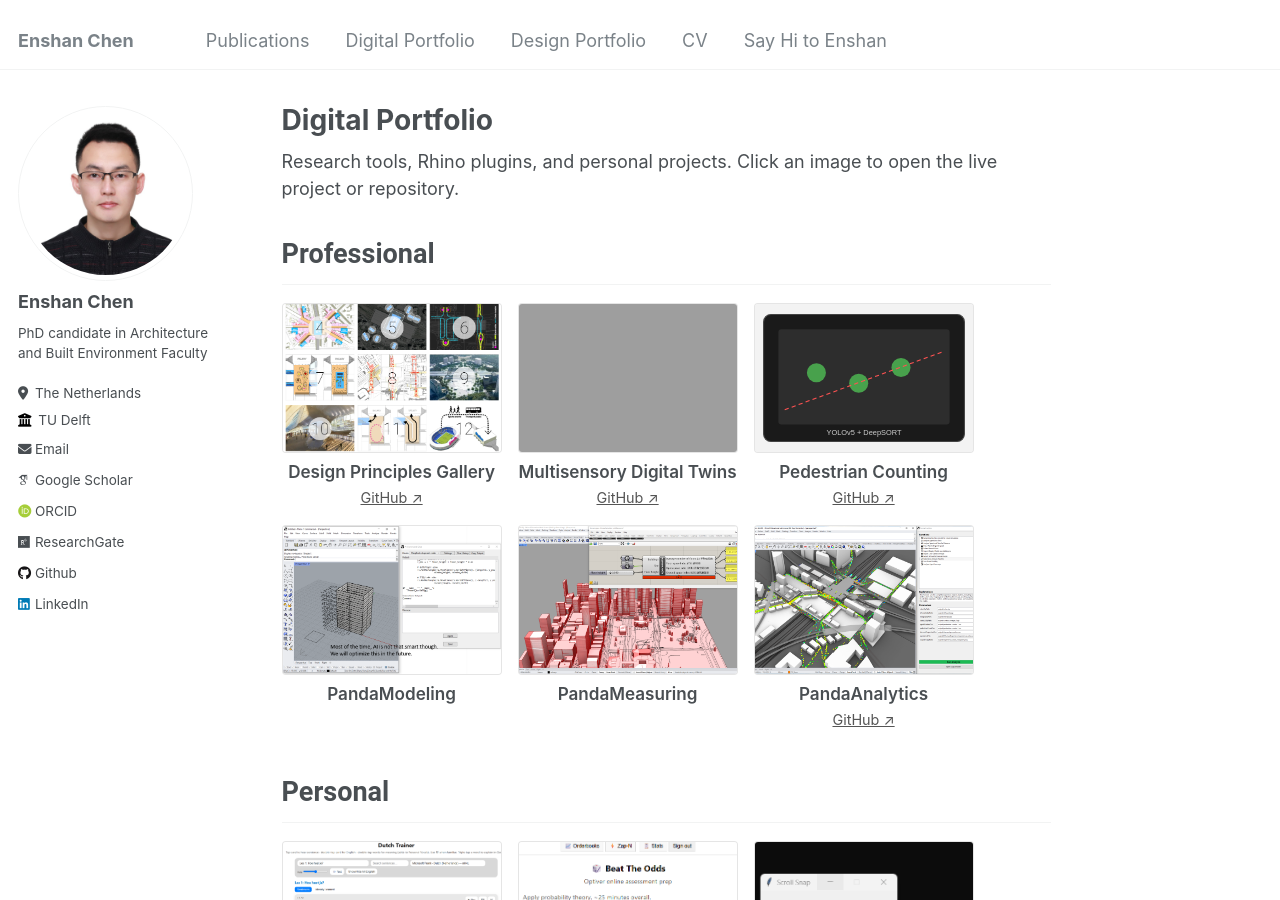
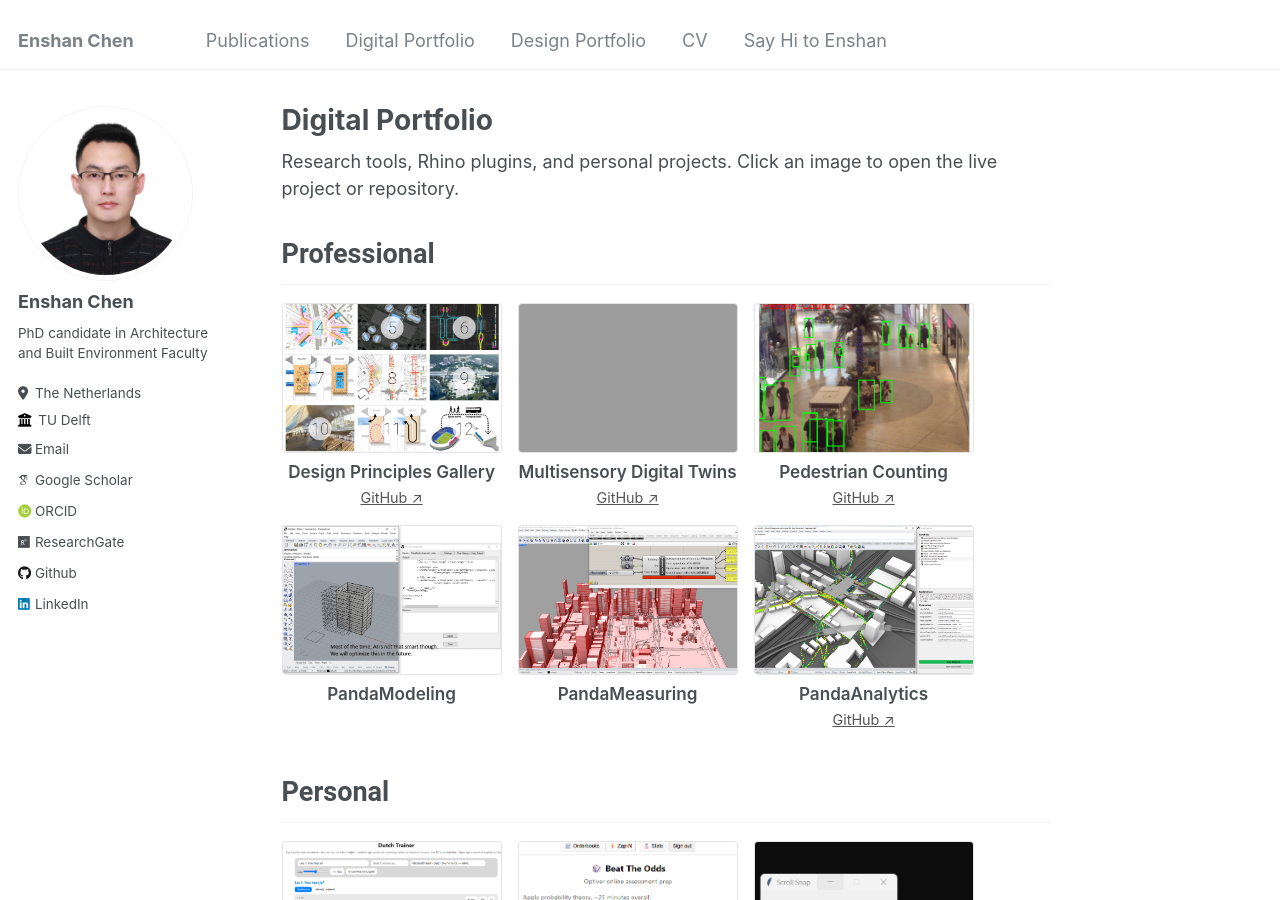
Before and after one commit to 1309928130/1309928130.github.io, a Jekyll site: the page built from _pages/digital-portfolio.md, in a window 1280 px wide and 900 px high. Built offline with Jekyll 4.4.1, drawn with Linux system fonts in a browser that asks for light colours; some web fonts are replaced.

Commit message:
Use pedestrian counting detection screenshot for portfolio card.
Co-authored-by: Cursor <cursoragent@cursor.com>

```diff
--- a/_data/digital_portfolio.yml
+++ b/_data/digital_portfolio.yml
@@ -17,7 +17,7 @@ categories:
         description: "Digital twin workflow for multisensory urban experience assessment"
 
       - title: "Pedestrian Counting"
-        image: "/images/portfolio/pedestrian-counting.svg"
+        image: "/images/portfolio/pedestrian-counting.png"
         url: "https://github.com/1309928130/yolov5-deepsort-pedestrian-counting"
         repo: "https://github.com/1309928130/yolov5-deepsort-pedestrian-counting"
         description: "YOLOv5 + DeepSORT multi-line pedestrian counting with CSV export"
```
Also changed, not shown: images/portfolio/pedestrian-counting.png (added).
